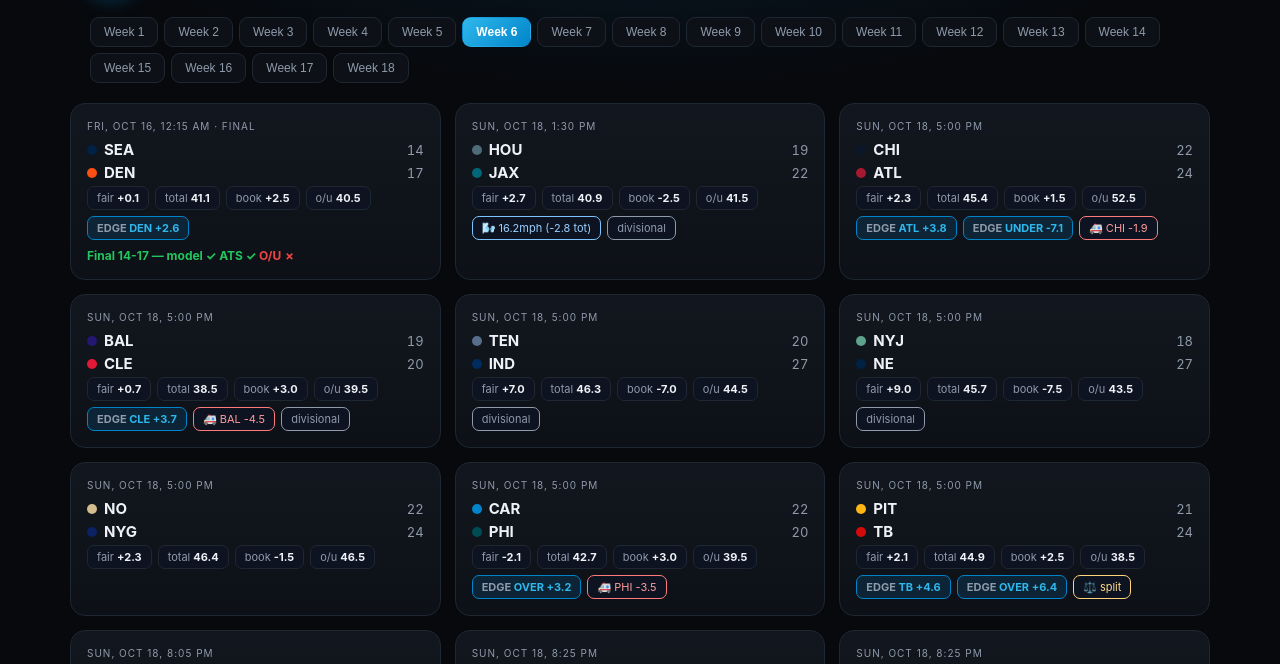
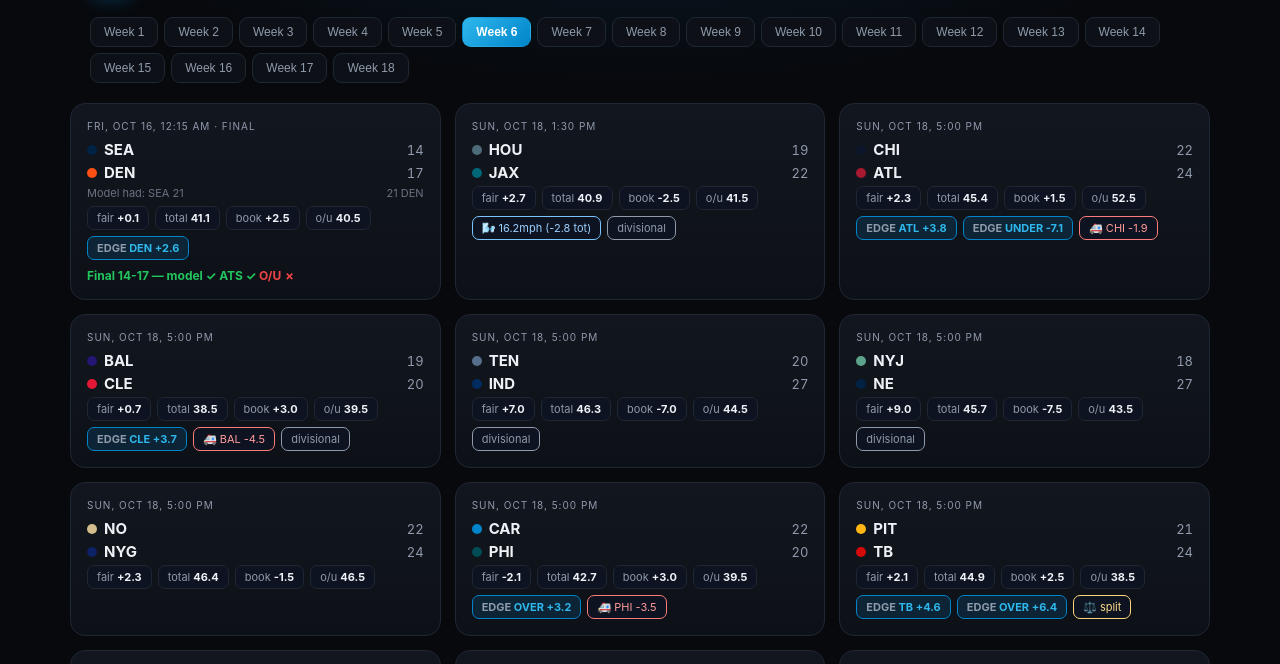
Before and after one commit to michaelrsalmi/NFL-model-sim, a plain HTML site: page docs/index.html in a window 1280 px wide. Shown: the part 65-729 px from the top of the page. Drawn offline with Linux system fonts and the light colour scheme.

Commit message:
model refresh (1): docs/index.html

```diff
--- a/docs/index.html
+++ b/docs/index.html
@@ -171,6 +171,7 @@ async function loadWeek(w){
   d.innerHTML=`<div class="dt">${dt}${g.done?" · Final":""}</div>
   <div class="mu"><span class="tm">${dot2(g.away,g.home)} ${g.away}</span><span class="pj">${g.done?g.as:Math.round(g.proj_away)}</span></div>
   <div class="mu"><span class="tm">${dot(g.home)} ${g.home}</span><span class="pj">${g.done?g.hs:Math.round(g.proj_home)}</span></div>
+  ${g.done?`<div class="pl" style="margin-bottom:6px;opacity:.7"><span>Model had: ${g.away} ${Math.round(g.proj_away)}</span><span>${Math.round(g.proj_home)} ${g.home}</span></div>`:""}
   <div class="chips"><span class="chip">fair <b>${g.fair_spread>0?"+":""}${g.fair_spread.toFixed(1)}</b></span>
   <span class="chip">total <b>${g.fair_total.toFixed(1)}</b></span>
   ${g.book?`<span class="chip">book <b>${g.book.spread>0?"+":""}${g.book.spread.toFixed(1)}</b></span><span class="chip">o/u <b>${g.book.total!=null?g.book.total.toFixed(1):"--"}</b></span>`:""}
```
